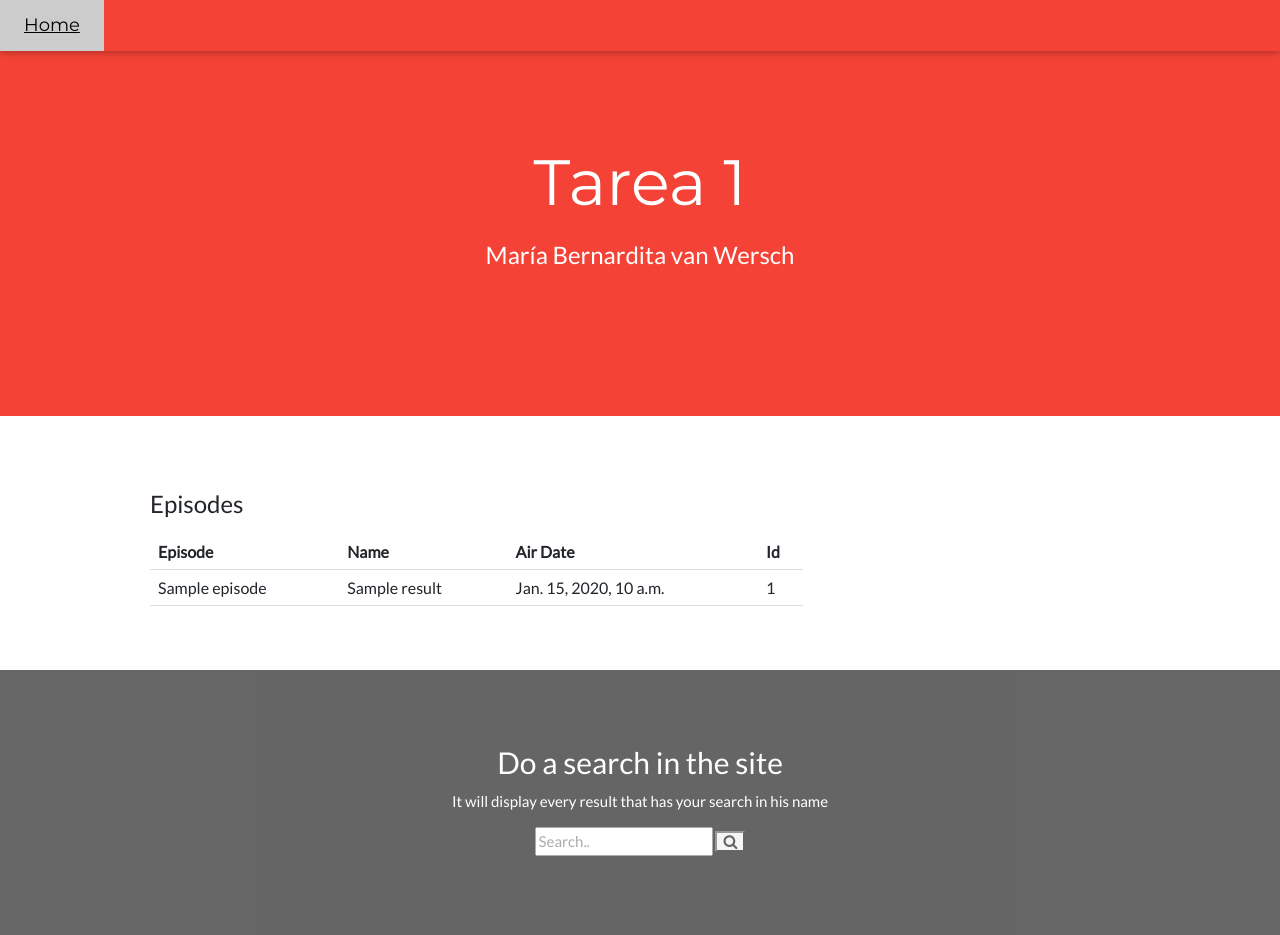
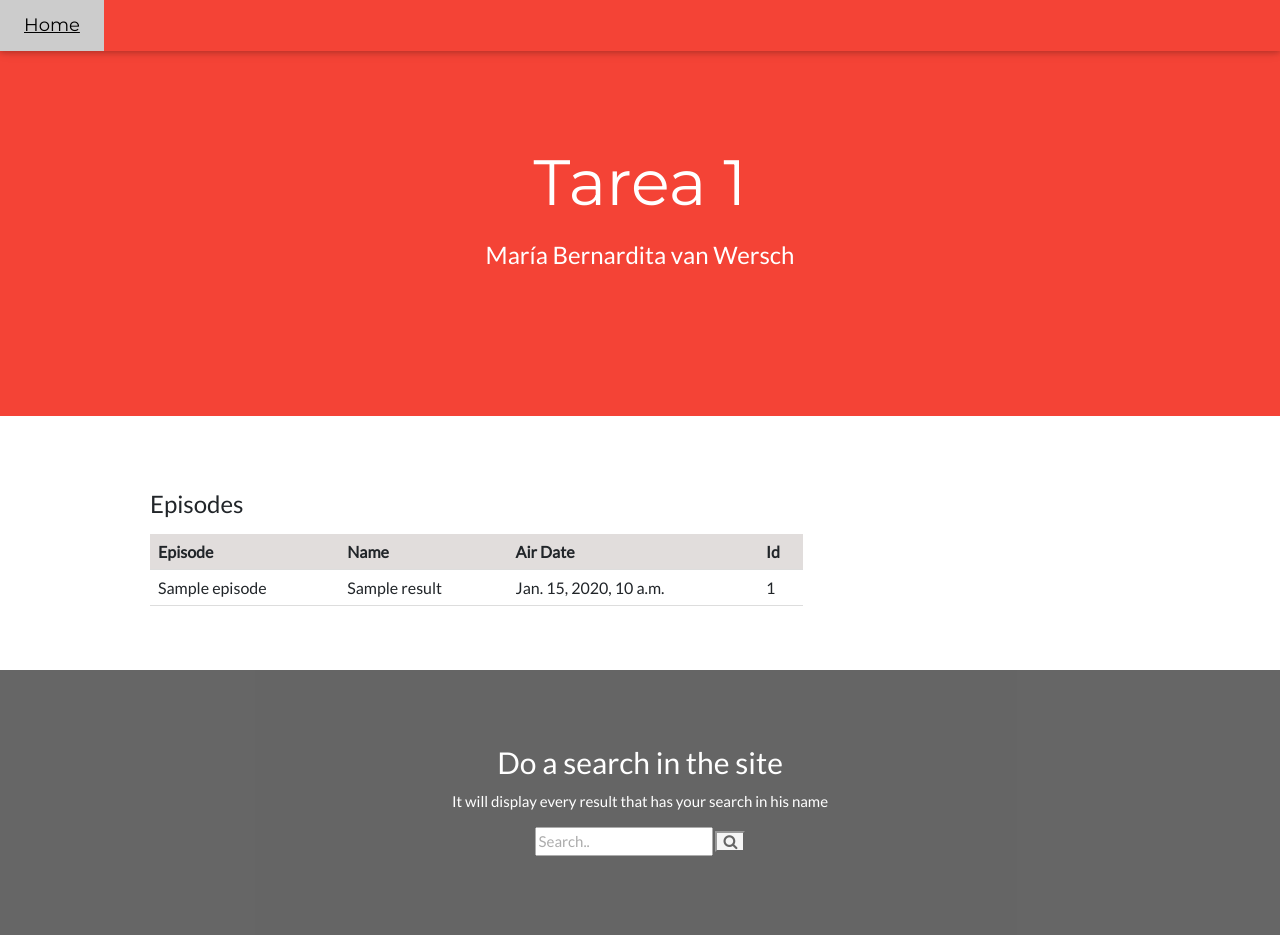
Before and after one commit to mbvanwersch/T1-IIC3103-mbvanwersch, a Django app: page / in a window 1280 px wide. Run offline with Django 3.2, Linux system fonts and the light colour scheme; tables that the repository leaves empty hold one stand-in row (values such as "Sample post"); a database or web service that is not in the repository returns one stand-in record (values such as "Sample title"); data that the repository does not hold is empty; some libraries are stand-ins or nearby versions.

Commit message:
mas lindo

```diff
--- a/hello_world/templates/character.html
+++ b/hello_world/templates/character.html
@@ -66,7 +66,7 @@ th, td {
       <p><img src={{ character_info.image }}></p>
           <table>
               <tr>
-                  <th><strong>Episodes</strong></th>
+                  <th style="background-color:#E1DDDC"><strong>Episodes</strong></th>
               </tr>
               <ul>
               {% for e in character_info.episodes %}
--- a/hello_world/templates/episode.html
+++ b/hello_world/templates/episode.html
@@ -55,7 +55,7 @@ th, td {
       <p><strong>Code: </strong>{{ episode_info.code }}</p>
           <table>
               <tr>
-                  <th><strong>Characters</strong></th>
+                  <th style="background-color:#E1DDDC"><strong>Characters</strong></th>
               </tr>
               <ul>
               {% for c in episode_info.characters %}
--- a/hello_world/templates/hello_world.html
+++ b/hello_world/templates/hello_world.html
@@ -20,7 +20,6 @@ table {
   border-collapse: collapse;
   width: 100%;
 }
-
 
 th, td {
   padding: 8px;
@@ -51,10 +50,10 @@ th, td {
       <h3>Episodes</h3>
         <table>
           <tr>
-              <th><strong>Episode</strong></th>
-              <th><strong>Name</strong></th>
-              <th><strong>Air Date</strong></th>
-              <th><strong>Id</strong></th>
+              <th style="background-color:#E1DDDC"><strong>Episode</strong></th>
+              <th style="background-color:#E1DDDC"><strong>Name</strong></th>
+              <th style="background-color:#E1DDDC"><strong>Air Date</strong></th>
+              <th style="background-color:#E1DDDC"><strong>Id</strong></th>
           </tr>
           <ul>
           {% for i in episodes_info %}
--- a/hello_world/templates/location.html
+++ b/hello_world/templates/location.html
@@ -54,7 +54,7 @@ th, td {
       <p><strong>Dimension: </strong>{{ location_info.dimension }}</p>
           <table>
               <tr>
-                  <th><strong>Residents</strong></th>
+                  <th style="background-color:#E1DDDC"><strong>Residents</strong></th>
               </tr>
               <ul>
               {% for r in location_info.residents %}
--- a/hello_world/templates/search.html
+++ b/hello_world/templates/search.html
@@ -51,7 +51,7 @@ th, td {
       <h3>You searched for: {{ words }} </h3>
         <table>
               <tr>
-                  <th><strong>Episodes</strong></th>
+                  <th style="background-color:#E1DDDC"><strong>Episodes</strong></th>
               </tr>
               <ul>
               {% for e in episodes_info %}
@@ -64,7 +64,7 @@ th, td {
 
           <table>
                   <tr>
-                      <th><strong>Characters</strong></th>
+                      <th style="background-color:#E1DDDC"><strong>Characters</strong></th>
                   </tr>
                   <ul>
                   {% for c in characters_info %}
@@ -77,7 +77,7 @@ th, td {
 
           <table>
                   <tr>
-                      <th><strong>Locations</strong></th>
+                      <th style="background-color:#E1DDDC"><strong>Locations</strong></th>
                   </tr>
                   <ul>
                   {% for l in locations_info %}
```
